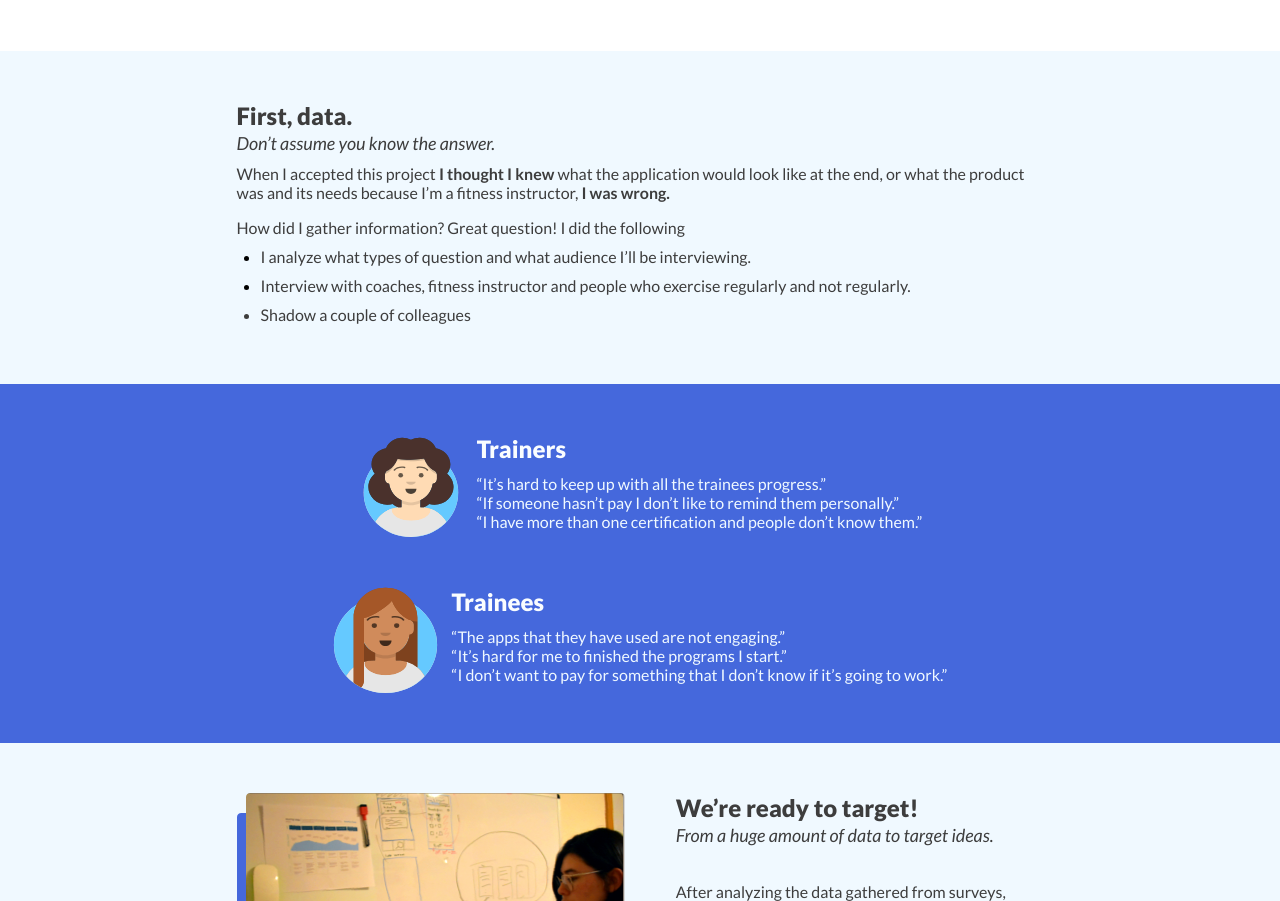
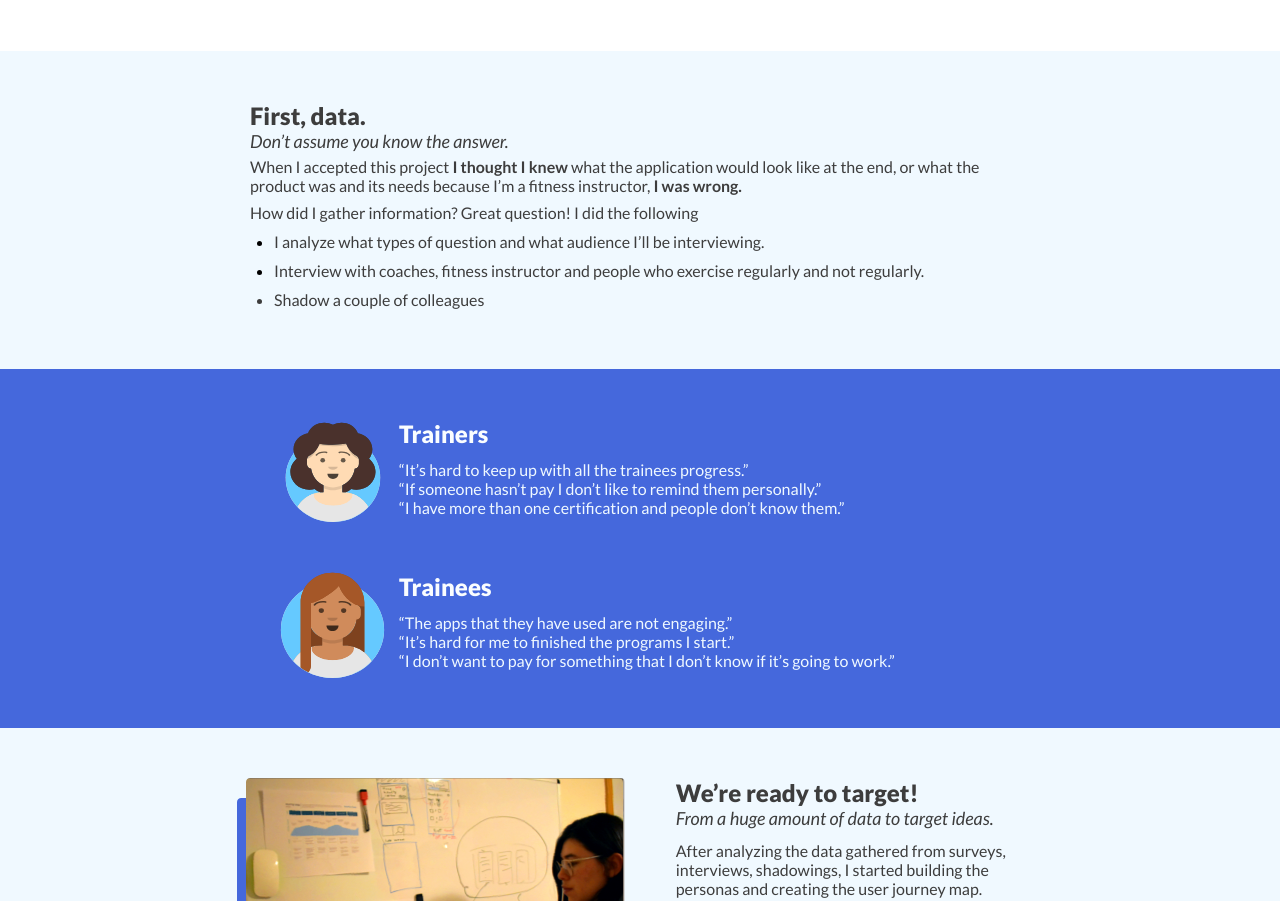
Before and after one commit to DanielGarc/ana-portfolio-website, a React (Create React App) app: page /fitstudy in a window 1280 px wide. Shown: the part 1609-2510 px from the top of the page. Built offline with nearby package versions, Linux system fonts and the light colour scheme.

Commit message:
fix extra margin on fitstudy headers

```diff
--- a/src/components/caseStudies/FitnessStudy.js
+++ b/src/components/caseStudies/FitnessStudy.js
@@ -164,6 +164,7 @@ export default class FitnessStudy extends Component {
         />
         <Section sectionColor='#F0F9FF' wrapperColor='#F0F9FF'>
           <div className='section-spacer' />
+          <div className='width-3 sx-margin'>
             <div className='data-section-header'>First, data.</div>
             <div className='data-section-sub-header'>
               Don’t assume you know the answer.
@@ -180,7 +181,8 @@ export default class FitnessStudy extends Component {
             <div style={{ display: 'block', margin: '8px 0' }} />
             <div className='data-section-paragraph'>
               <p>
-              How did I gather information? Great question! I did the following
+                How did I gather information? Great question! I did the
+                following
               </p>
             </div>
             {/* <div style={{ display: 'block', margin: '2px 0' }} /> */}
@@ -203,15 +205,16 @@ export default class FitnessStudy extends Component {
                 </p>
               </ul>
             </div>
+          </div>
           <div className='section-spacer' />
         </Section>
         <Section wrapperColor='#4568DC' sectionColor='#4568DC'>
           <div className='section-spacer' />
-          <div className='trainers trainer-icons'>
+          <div className='trainers trainer-icons width-2'>
             <img alt='' className='avatarStyle' src={avatarTop} />
             <div className='trainerBox'>
               <h2> Trainers </h2>
-              <div style={{ display: 'block', margin: '11px 0' }} />
+              <h3></h3>
               <p>
                 “It’s hard to keep up with all the trainees progress.”
                 <br />
@@ -224,11 +227,11 @@ export default class FitnessStudy extends Component {
           </div>
           <div className='section-spacer' />
 
-          <div className='trainers trainer-icons'>
+          <div className='trainers trainer-icons width-2'>
             <img alt='' className='avatarStyle' src={avatarBottom} />
             <div className='trainerBox'>
               <h2> Trainees </h2>
-              <div style={{ display: 'block', margin: '11px 0' }} />
+              <h3></h3>
 
               <p>
                 “The apps that they have used are not engaging.”
@@ -257,9 +260,7 @@ export default class FitnessStudy extends Component {
             <div className='image-text-divider' />
             <div className='image-text-right'>
               <h2>We’re ready to target!</h2>
-              <div style={{ display: 'block', margin: '1px 0' }} />
               <h3>From a huge amount of data to target ideas.</h3>
-              <div style={{ display: 'block', margin: '12px 0' }} />
               <p>
                 After analyzing the data gathered from surveys, interviews,
                 shadowings, I started building the personas and creating the
@@ -283,9 +284,7 @@ export default class FitnessStudy extends Component {
           <div className='section-spacer' />
           <div className='workshop-p2'>
             <h2>Workshop</h2>
-            <div style={{ display: 'block', margin: '1px 0' }} />
             <h3>Who doesn’t love good ideas?</h3>
-            <div style={{ display: 'block', margin: '12px 0' }} />
             <p>
               One of the things I like to do the most is generating ideas with a
               team, for this workshop, I asked a couple of colleagues to help me
@@ -376,9 +375,7 @@ export default class FitnessStudy extends Component {
             <div className='image-text-left'>
               <div className='section-spacer' />
               <h2>The Rightful Stakeholder</h2>
-              <div style={{ display: 'block', margin: '1px 0' }} />
               <h3>User testing...</h3>
-              <div style={{ display: 'block', margin: '6px 0' }} />
               <p>
                 One funny thing is that happened during user testing is that
                 users really liked the feature about rewarding them after
@@ -428,11 +425,7 @@ export default class FitnessStudy extends Component {
               <div>
                 <div style={{ display: 'block', margin: '40px 0' }} />
                 <h2>Feature freeze</h2>
-                <div style={{ display: 'block', margin: '1px 0' }} />
-
                 <h3>Is it ready to launch?.</h3>
-                <div style={{ display: 'block', margin: '12px 0' }} />
-
                 <p>
                   Once I got all the ideas and features set, I began iterating
                   between wireframing and the user flow. After we stop making
@@ -447,7 +440,6 @@ export default class FitnessStudy extends Component {
             </div>
           </div>
         </Section>
-
         <Section sectionColor='#4568DC' wrapperColor='#4568DC'>
           <div style={{ display: 'block', margin: '27px 0' }} />
 
@@ -455,8 +447,6 @@ export default class FitnessStudy extends Component {
             <div className='trainerBox'>
               <h2> Conclusion </h2>
               <h3>Never assume you know all the perspectives</h3>
-              <div style={{ display: 'block', margin: '12px 0' }} />
-
               <p>
                 Working in this project has made me more aware of the importance
                 of looking at things with new eyes, and how doing minimal things
--- a/src/css/fitStudy.css
+++ b/src/css/fitStudy.css
@@ -21,7 +21,7 @@
   font-weight: 900;
   line-height: 29px;
 
-  margin: auto var(--margin-lg) auto var(--margin-lg);
+  /* margin: auto var(--margin-lg) auto var(--margin-lg); */
 }
 
 .data-section-sub-header {
@@ -35,7 +35,7 @@
   font-style: italic;
   line-height: 22px;
 
-  margin: 2px var(--margin-lg) auto var(--margin-lg);
+  /* margin: 2px var(--margin-lg) auto var(--margin-lg); */
 }
 
 .data-section-paragraph {
@@ -44,7 +44,7 @@
 
   text-align: left;
 
-  margin: auto var(--margin-lg) auto var(--margin-lg);
+  /* margin: auto var(--margin-lg) auto var(--margin-lg); */
 }
 
 .data-section-paragraph ul {
@@ -90,9 +90,6 @@ li {
 .trainerBox h3 {
   color: #f0f9ff;
 }
-
-
-
 
 .workshop-p2 {
   text-align: left;
@@ -143,9 +140,9 @@ workshop-p2 > ol {
   flex-direction: column;
 }
 
-.top-space{
+.top-space {
   display: block;
-  margin:46px 0;
+  margin: 46px 0;
 }
 
 .image-text-right {
@@ -178,7 +175,7 @@ workshop-p2 > ol {
     margin: 4vw 0;
   }
 
-  .top-space{
+  .top-space {
     margin: 4vw 0;
   }
 
```
Lines whose indentation alone changed are shown as unchanged.
